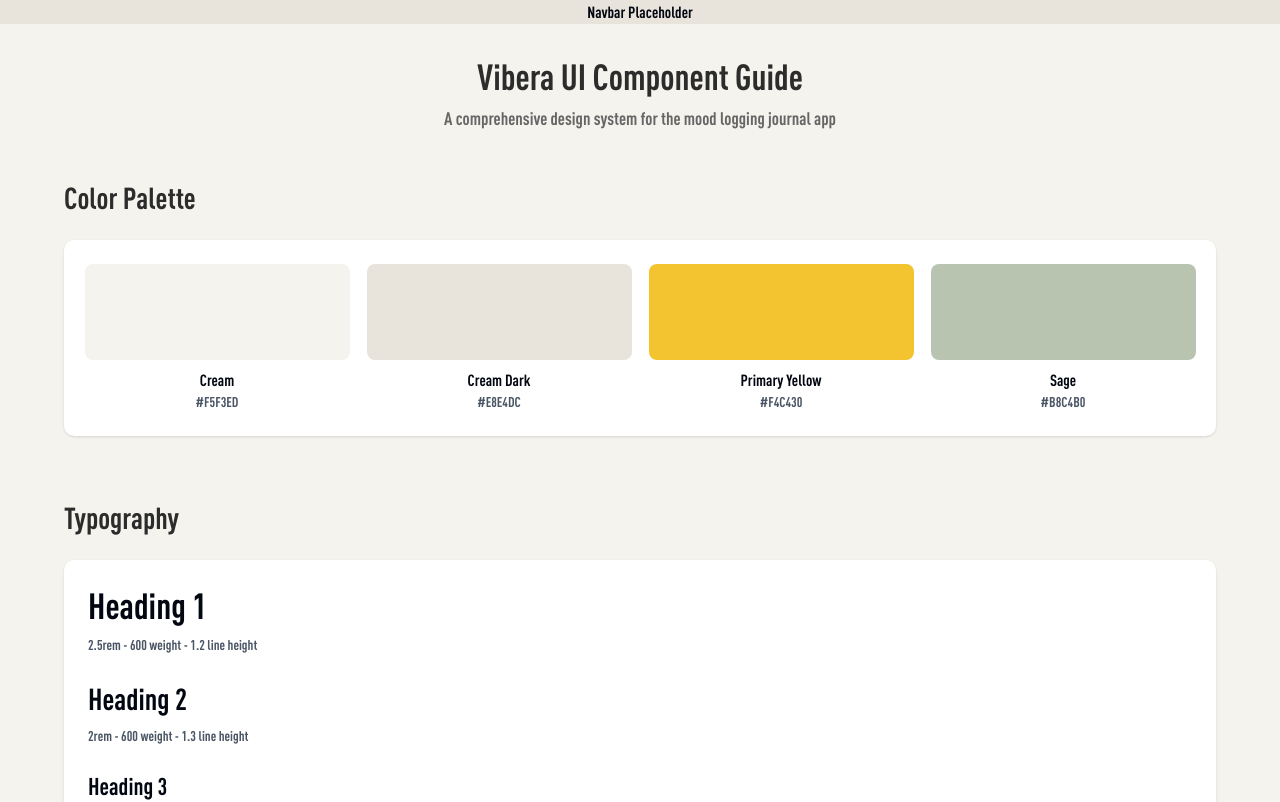
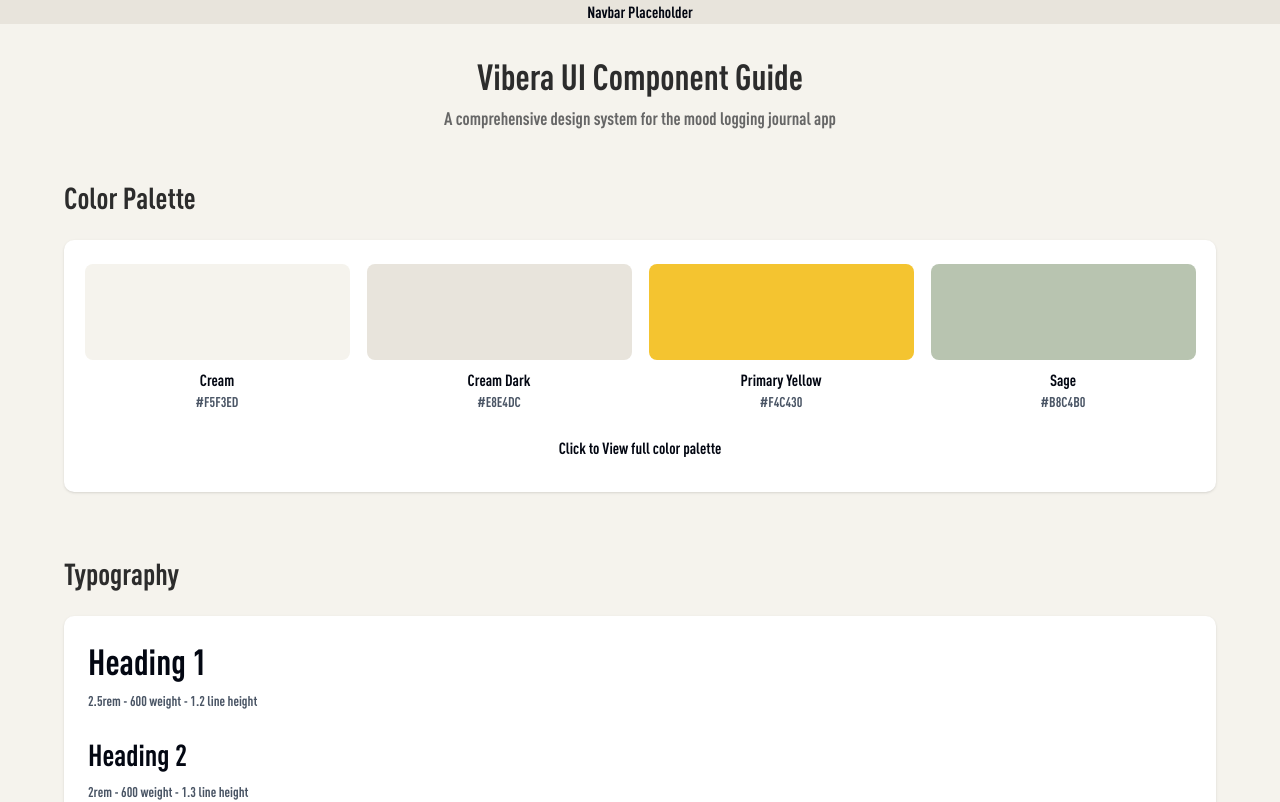
Before and after one commit to TahirAlauddin/Vibera, a Next.js app in the folder frontend/: page /ui-guide in a window 1280 px wide. Shown: the top 802 px of the page. Built offline with nearby package versions, Linux system fonts and the light colour scheme.

Commit message:
feat(frontend):  add link for color palette in ui-guide

```diff
--- a/frontend/src/app/ui-guide/page.tsx
+++ b/frontend/src/app/ui-guide/page.tsx
@@ -1,4 +1,5 @@
 import type { Metadata } from 'next'
+import Link from 'next/link'
 import { Button } from '@/components/ui/button'
 import { Input } from '@/components/ui/input'
 import { Textarea } from '@/components/ui/textarea'
@@ -65,6 +66,10 @@ export default function UIGuidePage() {
                 <p className="text-sm text-gray-600">#B8C4B0</p>
               </div>
             </div>
+
+            <Link href="/ui-guide/color-palette" className="block text-center p-2 mt-4">
+              Click to View full color palette
+            </Link>
           </div>
         </section>
 
```
